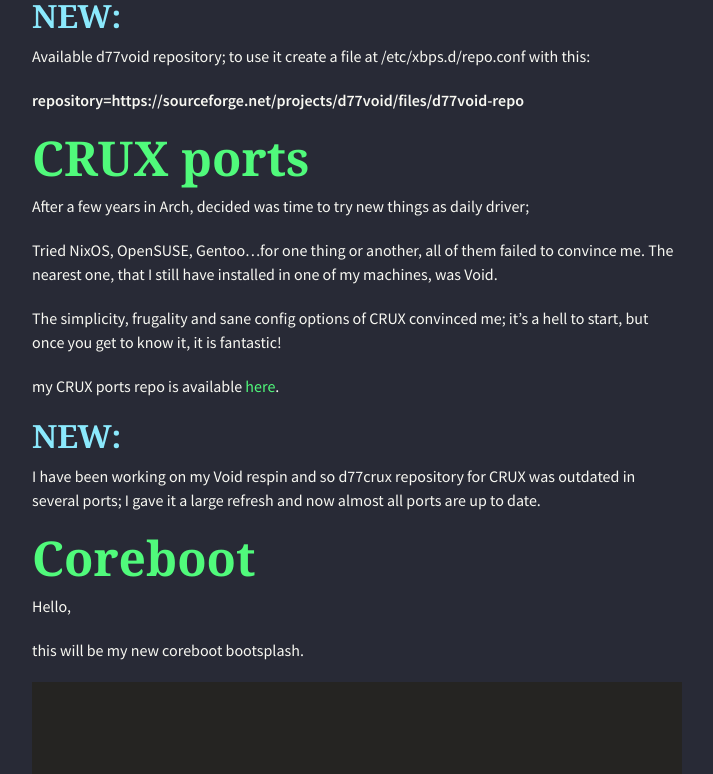
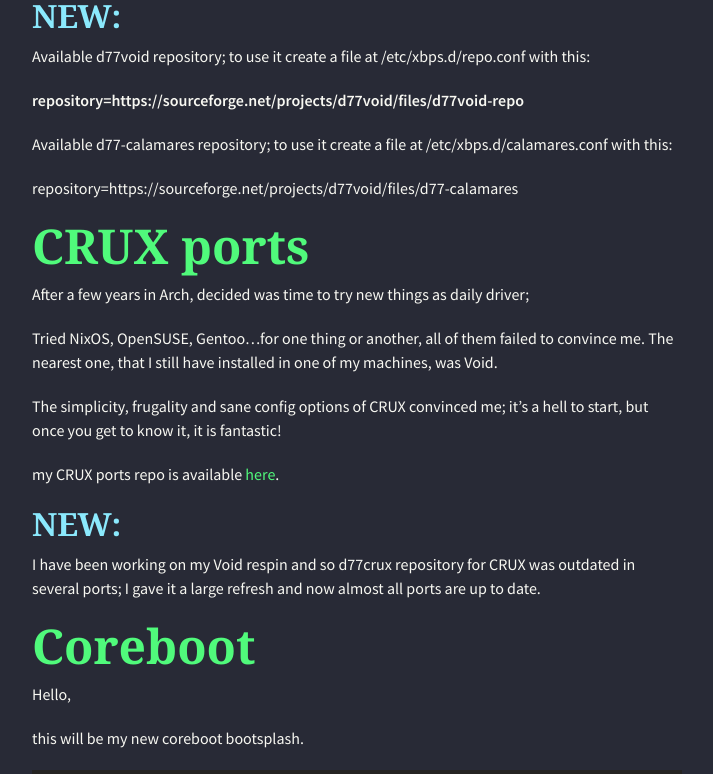
Before and after one commit to dani-77/dani-77.github.io, a Jekyll site: the page built from index.md, in a window 1280 px wide and 900 px high, scrolled down 2445 px, cut to the strip 126-900 px from the top of the window. Shown: the whole strip, without its empty margins (283-996 px from the left). Built offline with Jekyll 4.4.1, drawn with Linux system fonts in a browser that asks for light colours; nearby versions of some CDN libraries.

Commit message:
Update index.md

```diff
--- a/index.md
+++ b/index.md
@@ -55,6 +55,9 @@ Available d77void repository; to use it create a file at /etc/xbps.d/repo.conf w
 
 **repository=https://sourceforge.net/projects/d77void/files/d77void-repo**
 
+Available d77-calamares repository; to use it create a file at /etc/xbps.d/calamares.conf with this:
+
+repository=https://sourceforge.net/projects/d77void/files/d77-calamares
 # CRUX ports
 
 After a few years in Arch, decided was time to try new things as daily driver;
```
